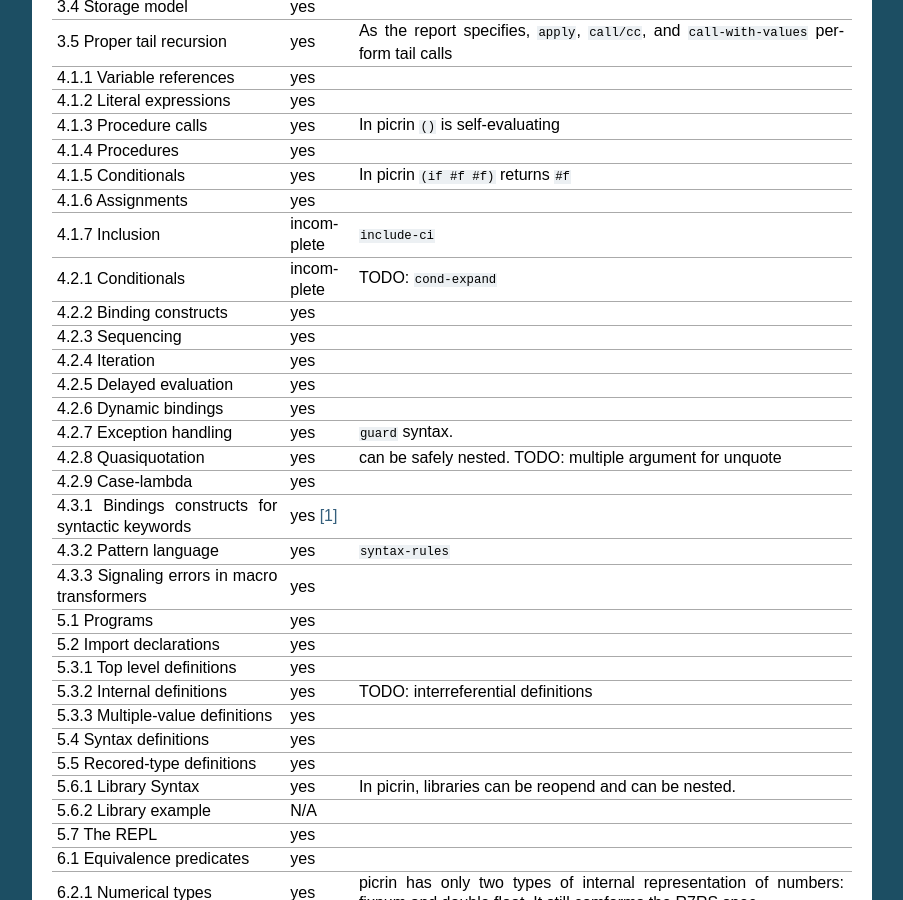
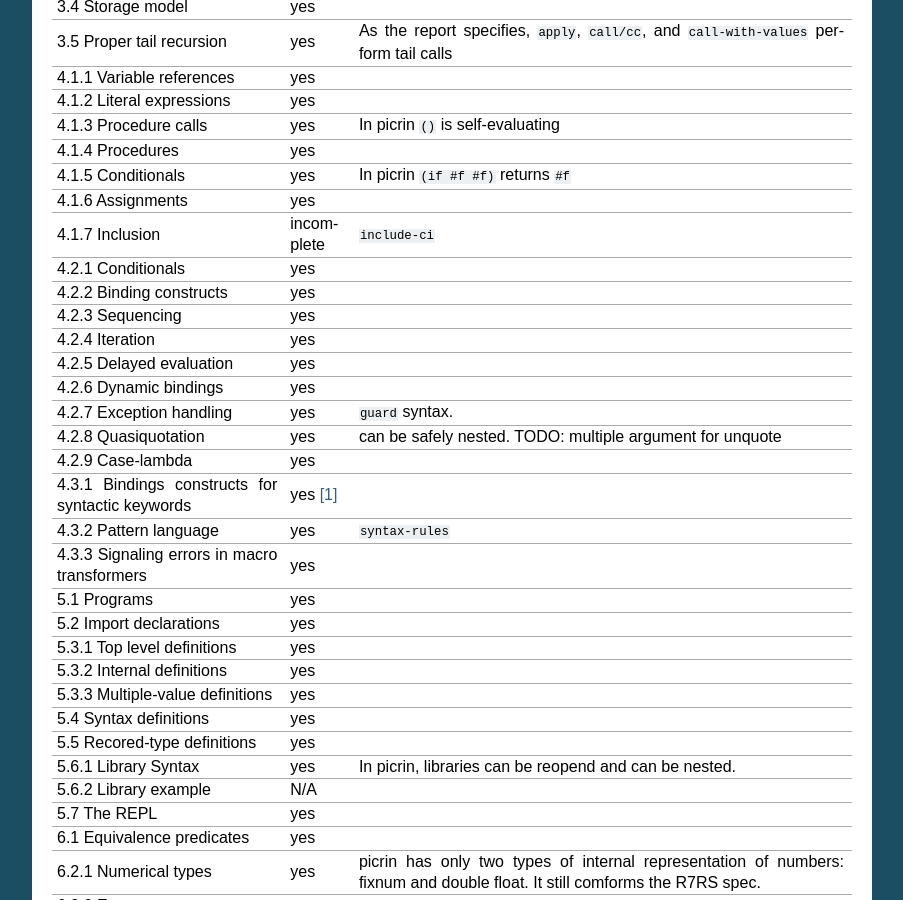
Before and after one commit to picrin-scheme/picrin, a Sphinx documentation site: the page built from docs/lang.rst, in a window 1280 px wide and 900 px high, scrolled down 796 px. Shown: the whole window, without its empty margins (198-1101 px from the left). Built offline with Sphinx 7.4.7, drawn with Linux system fonts in a browser that asks for light colours.

Commit message:
update docs

```diff
--- a/docs/lang.rst
+++ b/docs/lang.rst
@@ -42,7 +42,7 @@ section                                          status     comments
 4.1.5 Conditionals                               yes        In picrin ``(if #f #f)`` returns ``#f``
 4.1.6 Assignments                                yes
 4.1.7 Inclusion                                  incomplete ``include-ci``
-4.2.1 Conditionals                               incomplete TODO: ``cond-expand``
+4.2.1 Conditionals                               yes
 4.2.2 Binding constructs                         yes
 4.2.3 Sequencing                                 yes
 4.2.4 Iteration                                  yes
@@ -57,7 +57,7 @@ section                                          status     comments
 5.1 Programs                                     yes
 5.2 Import declarations                          yes
 5.3.1 Top level definitions                      yes
-5.3.2 Internal definitions                       yes        TODO: interreferential definitions
+5.3.2 Internal definitions                       yes
 5.3.3 Multiple-value definitions                 yes
 5.4 Syntax definitions                           yes
 5.5 Recored-type definitions                     yes
```
